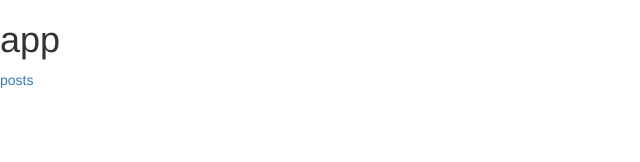
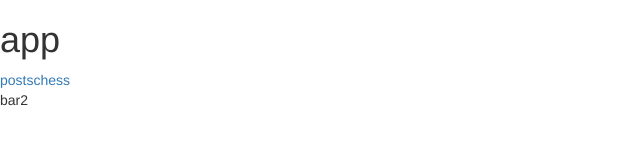
Before and after one commit to squarewave24/Angular2Chess, an Angular app: page /chess in a window 1280 px wide. Before the commit this address led to /. Shown: the top 162 px of the page, without its empty margins (0-640 px from the left). Built offline with nearby package versions, Linux system fonts and the light colour scheme.

Commit message:
added chess component

```diff
--- a/src/app/app.component.html
+++ b/src/app/app.component.html
@@ -1,6 +1,6 @@
 <h1>
   {{title}}
 </h1>
+  <a href="/posts">posts</a>
+  <a href="/chess">chess</a>
 <router-outlet></router-outlet>
-
-  <a href="/posts">posts</a>
--- /dev/null
+++ b/src/app/chess-board/chess-board.component.html
@@ -0,0 +1,4 @@
+
+<p>
+  {{foo}}
+</p>
--- /dev/null
+++ b/src/app/chess-board/chess-board.component.ts
@@ -0,0 +1,18 @@
+import { Component, OnInit } from '@angular/core';
+
+@Component({
+  selector: 'app-chess-board',
+  templateUrl: './chess-board.component.html',
+  styleUrls: ['./chess-board.component.css']
+})
+export class ChessBoardComponent implements OnInit {
+
+  foo: string = 'bar2';
+  constructor() { }
+
+  ngOnInit() {
+  }
+
+
+
+}
```
Also changed, not shown: src/app/app.module.ts (+7 -1 lines), src/app/chess-board/chess-board.component.css (added), 2 other files (tests, documents, lock files or other folders).
